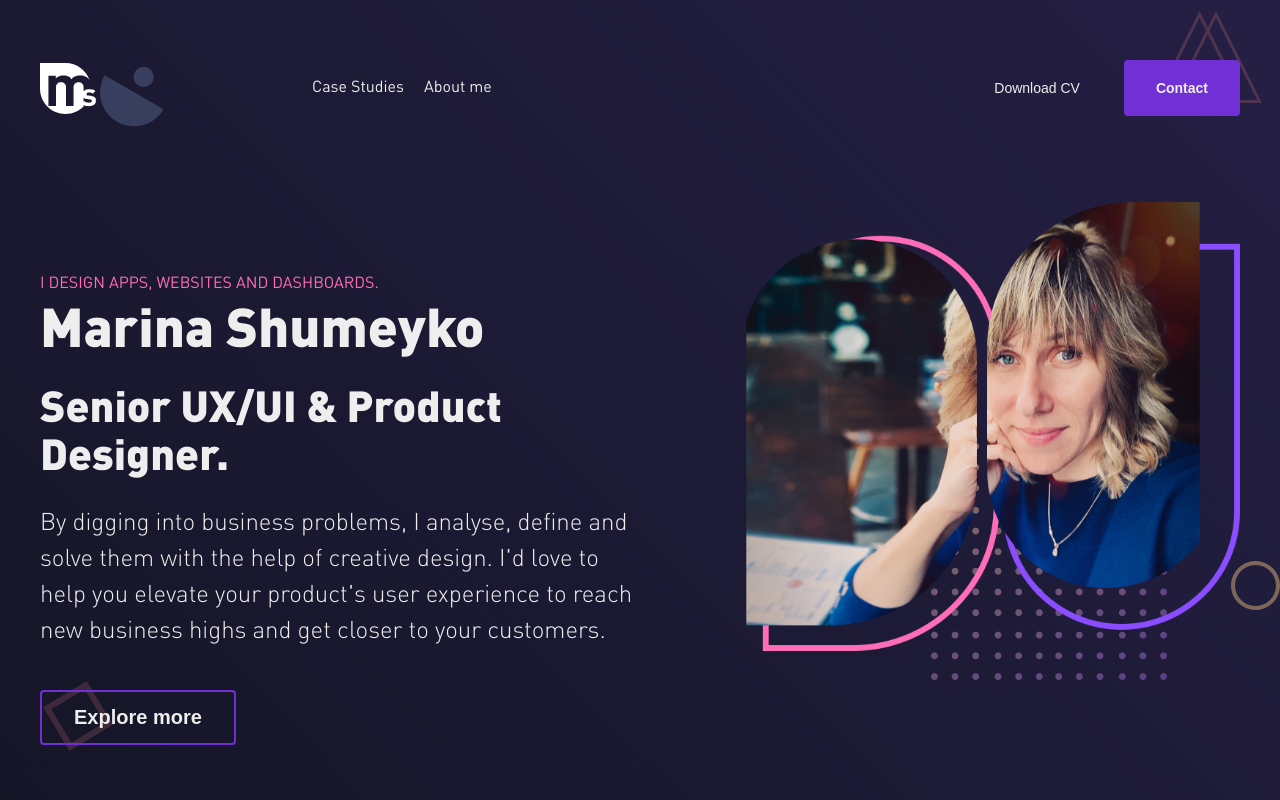
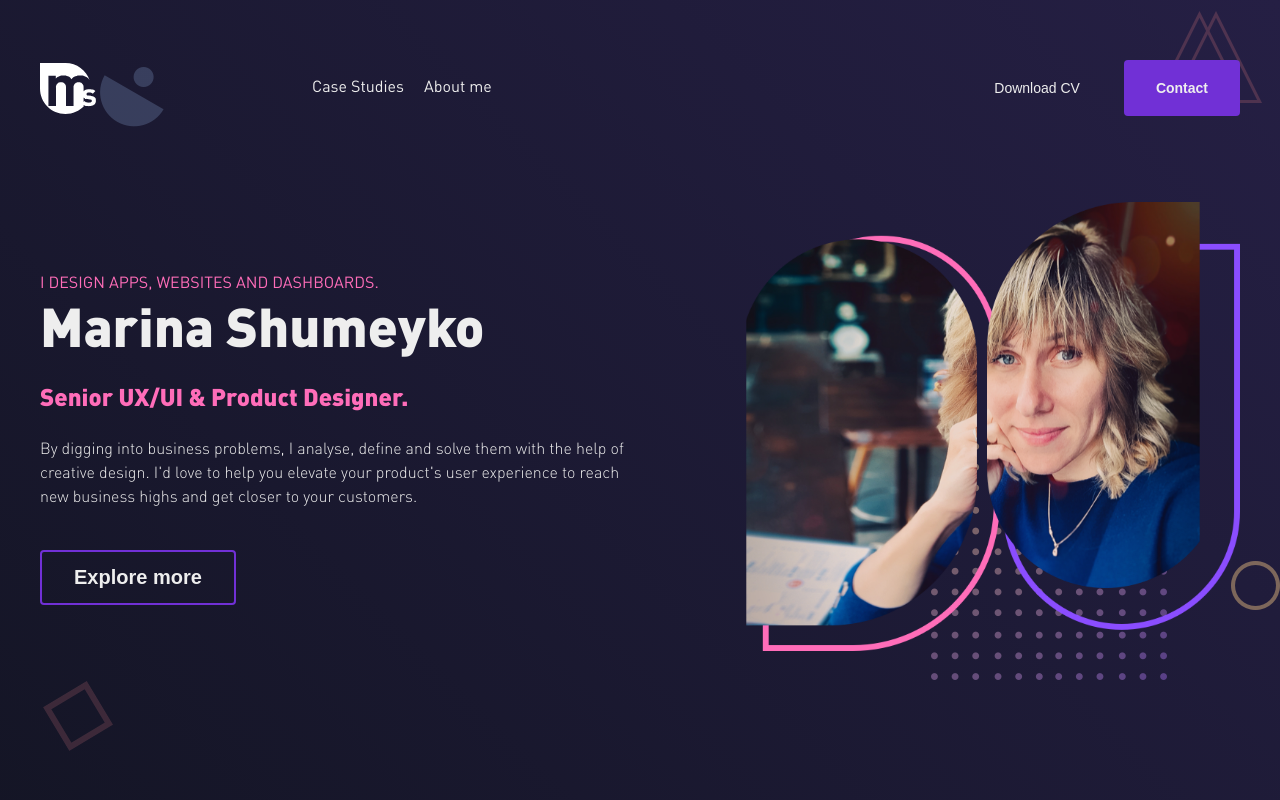
Before and after one commit to MarinaShumeiko/portfolio, a website: page index.html in a window 1280 px wide. Shown: the top 800 px of the page. Drawn offline with nearby package versions, Linux system fonts and the light colour scheme; files whose address does not match are found by name.

Commit message:
Update components.css

```diff
--- a/src/css/components.css
+++ b/src/css/components.css
@@ -87,10 +87,10 @@
 	font-weight: bolder;
 }
 .ga-title.medium {
-	font-size: 43px;
+	font-size: 24px;
 	line-height: 1.1;
 	margin-bottom: 24px;
-	color: var(--text-color);
+	color: var(--secondary-color);
 	font-weight: bolder;
 }
 .ga-subtitle {
@@ -101,7 +101,7 @@
 	text-transform: uppercase;
 }
 .ga-description {
-	font-size: 24px;
+	font-size: 16px;
 	line-height: 1.5;
 	margin-bottom: 40px;
 	font-weight: 300;
@@ -383,5 +383,5 @@ li.ga-description {
     flex: 1;
     height: 680px;
 	background: url(../images/web-img.png) no-repeat;
-	background-size: contain;
+	background-size: cover;
 }
```
